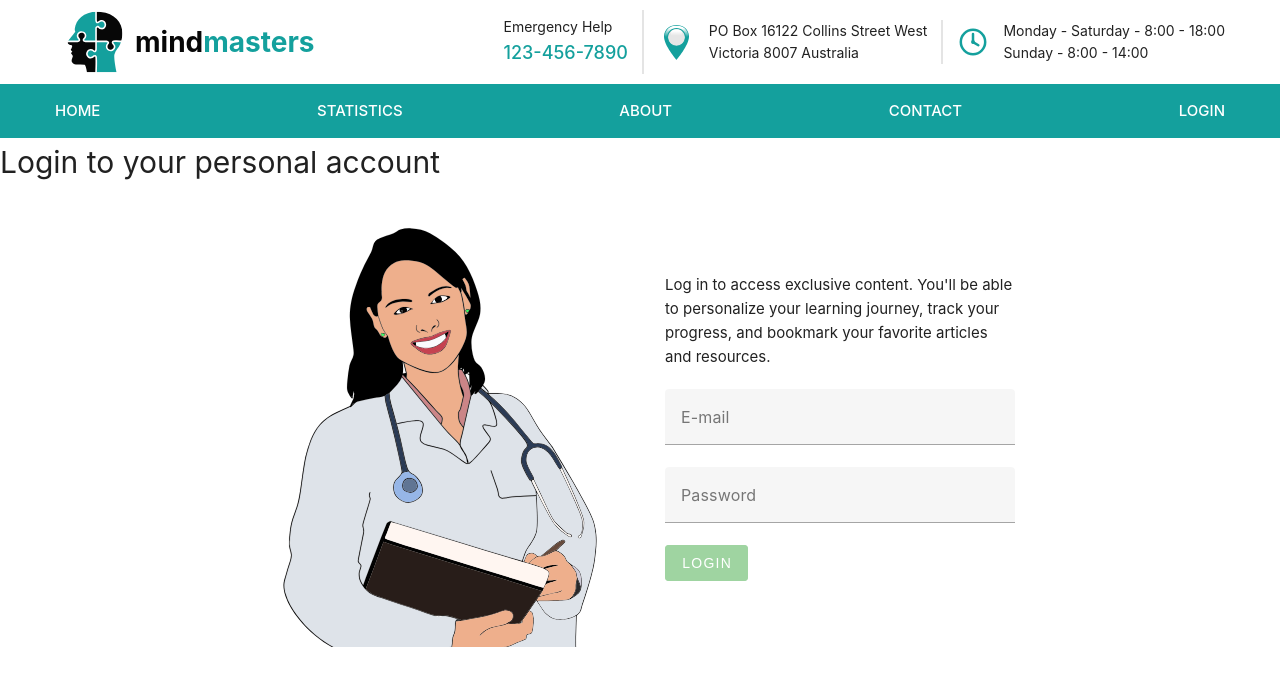
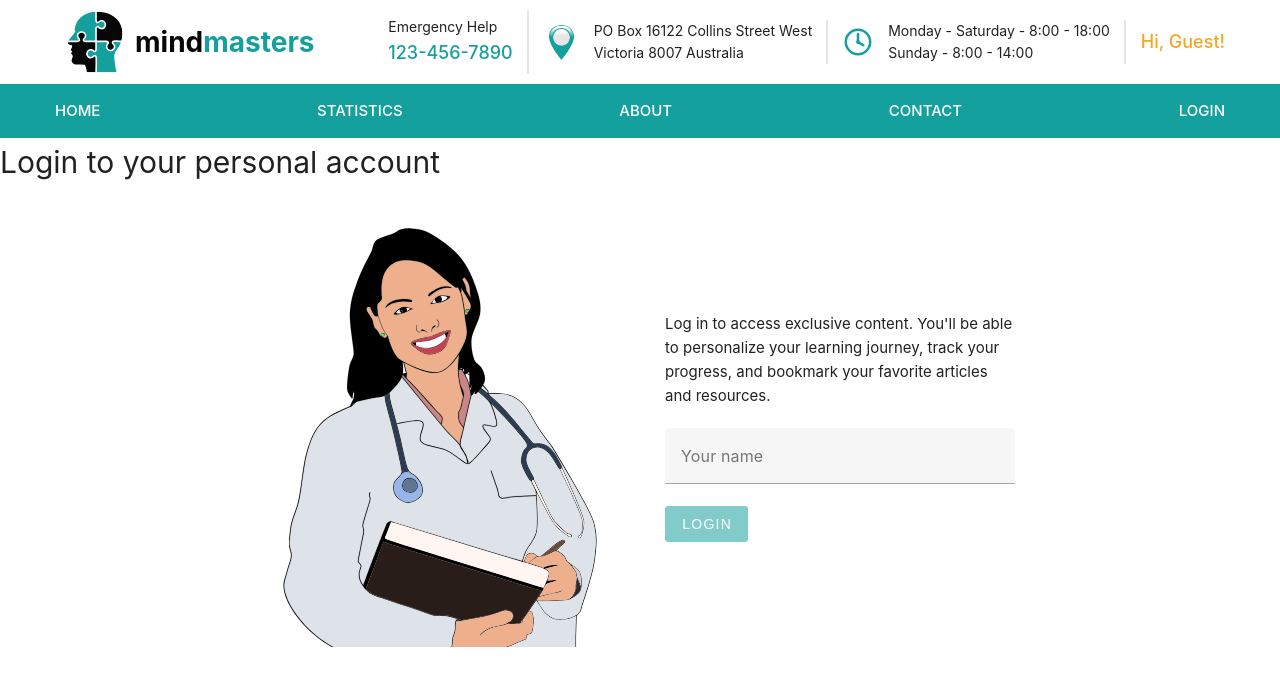
Before and after one commit to Feralwater/CogniLearn, a Vue app: page /login in a window 1280 px wide. Shown: the top 686 px of the page. Built offline with nearby package versions, Linux system fonts and the light colour scheme.

Commit message:
add user name store

```diff
--- a/src/assets/base.css
+++ b/src/assets/base.css
@@ -23,6 +23,7 @@
   --vt-c-green-soft: rgba(20, 160, 157, 0.3);
   --vt-c-green-mute: #098583;
   --vt-c-important: #d50f0f;
+  --vt-c-guest: #f5a623;
 
   --vt-c-gray: #eaeaea;
 }
--- a/src/components/AppHeader/AppHeader.css
+++ b/src/components/AppHeader/AppHeader.css
@@ -108,3 +108,9 @@
 .header-link:hover:before {
   transform: scaleX(1);
 }
+
+.guest-name {
+  font-size: 18px;
+  font-weight: 500;
+  color: var(--vt-c-guest);
+}
--- a/src/components/AppHeader/AppHeader.vue
+++ b/src/components/AppHeader/AppHeader.vue
@@ -26,6 +26,15 @@
             <span class="column-name">Monday - Saturday - 8:00 - 18:00</span>
             <span class="column-name">Sunday - 8:00 - 14:00</span>
           </div>
+          <v-divider vertical thickness="2" />
+          <div class="header-column">
+            <span v-if="loginStore.isAuthenticated" class="guest-name">
+              {{ `Welcome, ${loginStore.user}` }}
+            </span>
+            <span v-else class="guest-name">
+              Hi, Guest!
+            </span>
+          </div>
         </div>
       </div>
     </div>
@@ -44,7 +53,11 @@
           <router-link :to="Routes.Contact" class="header-link">Contact</router-link>
         </li>
         <li class="header-navigation-item">
-          <router-link :to="Routes.Login" class="header-link">Login</router-link>
+          <router-link
+            v-if="!loginStore.isAuthenticated"
+            :to="Routes.Login" class="header-link">Login
+          </router-link>
+          <span v-else class="header-link" @click="logout">Logout</span>
         </li>
       </ul>
     </nav>
@@ -60,15 +73,29 @@ import logo from "@/assets/icons/logo.svg";
 import mapPointer from "@/assets/icons/Map-Pointer.svg";
 import clock from "@/assets/icons/clock.svg";
 import { Routes } from "@/router/routes";
+import { useLoginStore } from "@/stores/login";
+
 
 export default {
+  setup() {
+    const loginStore = useLoginStore();
+    const logout = () => {
+      loginStore.logout();
+    };
+
+    return {
+      loginStore,
+      logout
+    };
+  },
+
   data() {
     return {
       logoIcon: logo,
       mapPointer,
       clock,
-      Routes,
+      Routes
     };
-  },
+  }
 };
 </script>
--- a/src/stores/login.ts
+++ b/src/stores/login.ts
@@ -1,24 +1,20 @@
 import { defineStore } from 'pinia';
-
-interface User {
-  name: string;
-}
 
 export const useLoginStore = defineStore('login', {
   state: () => ({
-    user: null,
+    user: "",
     isAuthenticated: false,
   }),
 
   actions: {
-    login(userInfo: User) {
+    login(userName: string) {
       this.isAuthenticated = true;
-      this.user = userInfo;
+      this.user = userName;
     },
 
     logout() {
       this.isAuthenticated = false;
-      this.user = null;
+      this.user = "";
     },
   },
 });
--- a/src/views/LoginView/LoginView.vue
+++ b/src/views/LoginView/LoginView.vue
@@ -12,21 +12,13 @@
         </p>
         <v-form>
           <v-text-field
-            v-model="email"
-            :rules="emailRules"
-            label="E-mail"
-            required
-          />
-          <v-text-field
-            v-model="password"
-            :rules="passwordRules"
-            label="Password"
-            type="password"
+            v-model.trim="loginStore.user"
+            label="Your name"
             required
           />
           <v-btn
             :disabled="!valid"
-            color="success"
+            color="primary"
             @click="login"
           >Login
           </v-btn>
@@ -38,34 +30,35 @@
 
 <script>
 import doctor from "@/assets/icons/doctor.svg";
+import { useLoginStore } from "@/stores/login";
 import { Routes } from "@/router/routes";
+import { useRouter } from "vue-router";
 
 export default {
+  setup() {
+    const loginStore = useLoginStore();
+    const router = useRouter();
+
+    const login = () => {
+      loginStore.login( loginStore.user );
+      router.push(Routes.Home);
+    };
+    return {
+      loginStore,
+      login,
+    };
+  },
+
   data() {
     return {
-      email: "",
-      password: "",
-      emailRules: [
-        v => !!v || "E-mail is required",
-        v => /.+@.+\..+/.test(v) || "E-mail must be valid"
-      ],
-      passwordRules: [
-        v => !!v || "Password is required",
-        v => v.length >= 8 || "Password must be at least 8 characters"
-      ],
-      doctorIcon: doctor
+      doctorIcon: doctor,
     };
   },
   computed: {
     valid() {
-      return this.email && this.password;
-    }
+      return this.loginStore.user.length > 0;
+    },
   },
-  methods: {
-    login() {
-      this.$router.push(Routes.Home);
-    }
-  }
 };
 </script>
 
--- a/tsconfig.app.json
+++ b/tsconfig.app.json
@@ -3,7 +3,8 @@
   "include": [
     "env.d.ts",
     "src/**/*",
-    "src/**/*.vue"
+    "src/**/*.vue",
+    "src/**/**/*.vue",
   ],
   "exclude": [
     "src/**/__tests__/*"
```
